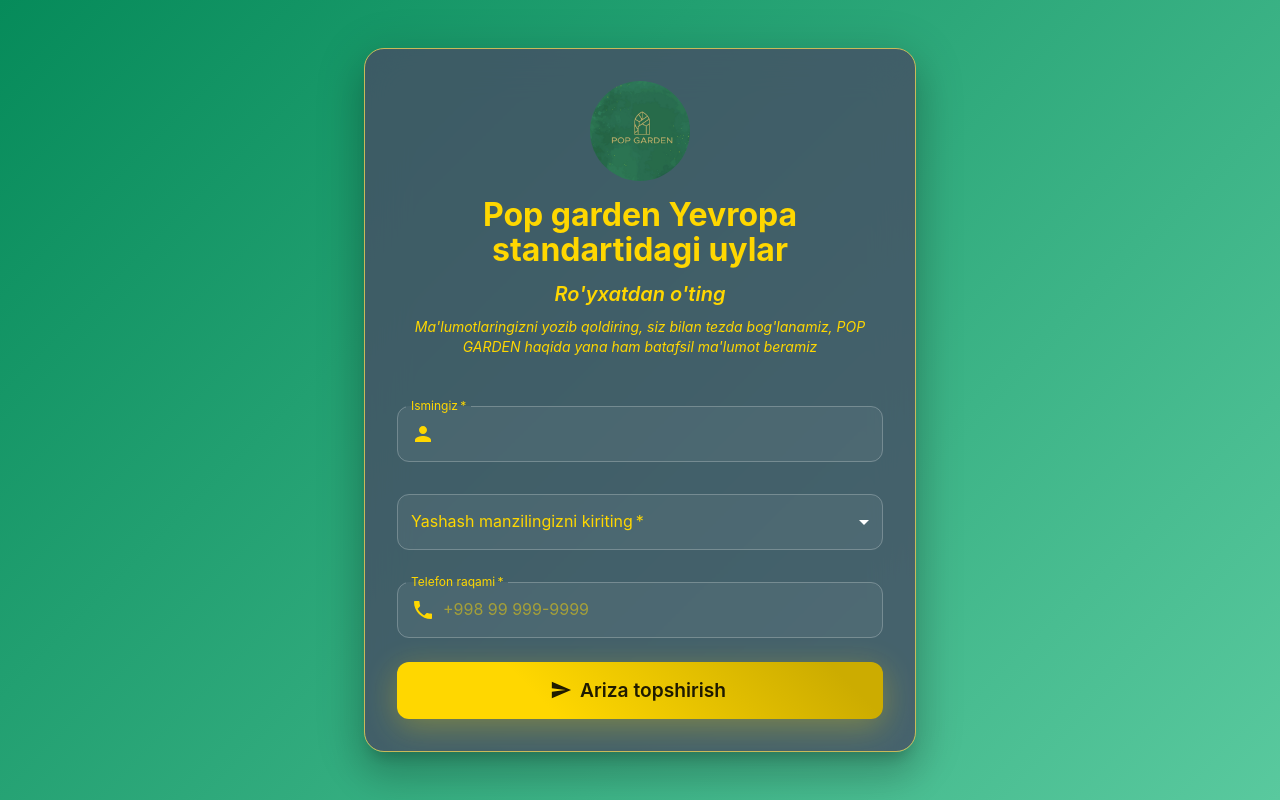
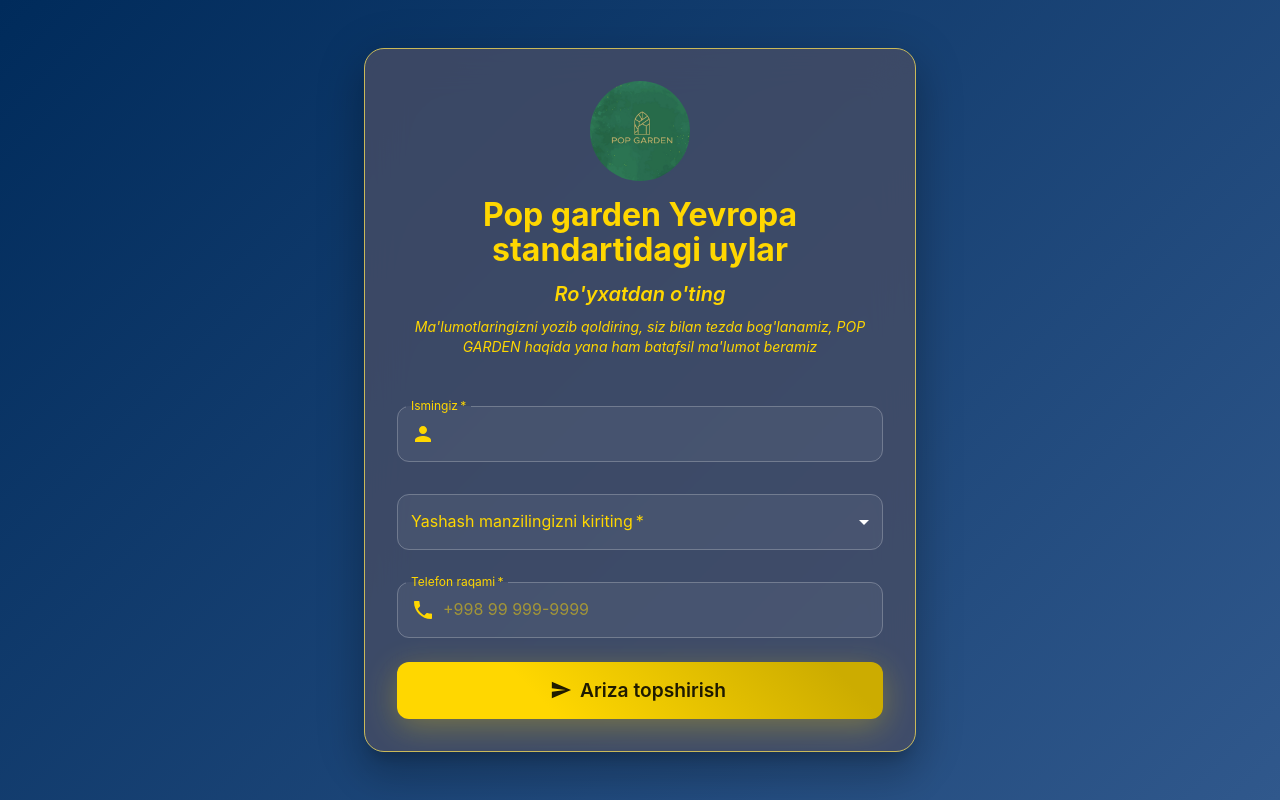
Before and after one commit to asadbek28705/popgarden, a React (Vite) app: page / in a window 1280 px wide. Built offline with nearby package versions, Linux system fonts and the light colour scheme.

Commit message:
Change page background to blue gradient (#002B5B -> #30588C)

```diff
--- a/src/components/Register.tsx
+++ b/src/components/Register.tsx
@@ -46,8 +46,8 @@
             dark: '#001F40',
         },
         background: {
-            default: '#00b536ff',
-            paper: 'rgba(36, 238, 124, 0.8)', // logo color with alpha
+            default: '#0048b5ff',
+            paper: 'rgba(39, 67, 255, 0.8)', // logo color with alpha
         },
         text: {
             primary: '#FFD700',
@@ -253,7 +253,7 @@
             <Box
                 sx={{
                     minHeight: '100vh',
-                    background: 'linear-gradient(135deg, #068b5aff 0%, #59c99eff 100%)',
+                    background: 'linear-gradient(135deg, #002B5B 0%, #30588C 100%)',
                     display: 'flex',
                     alignItems: 'center',
                     justifyContent: 'center',
```
